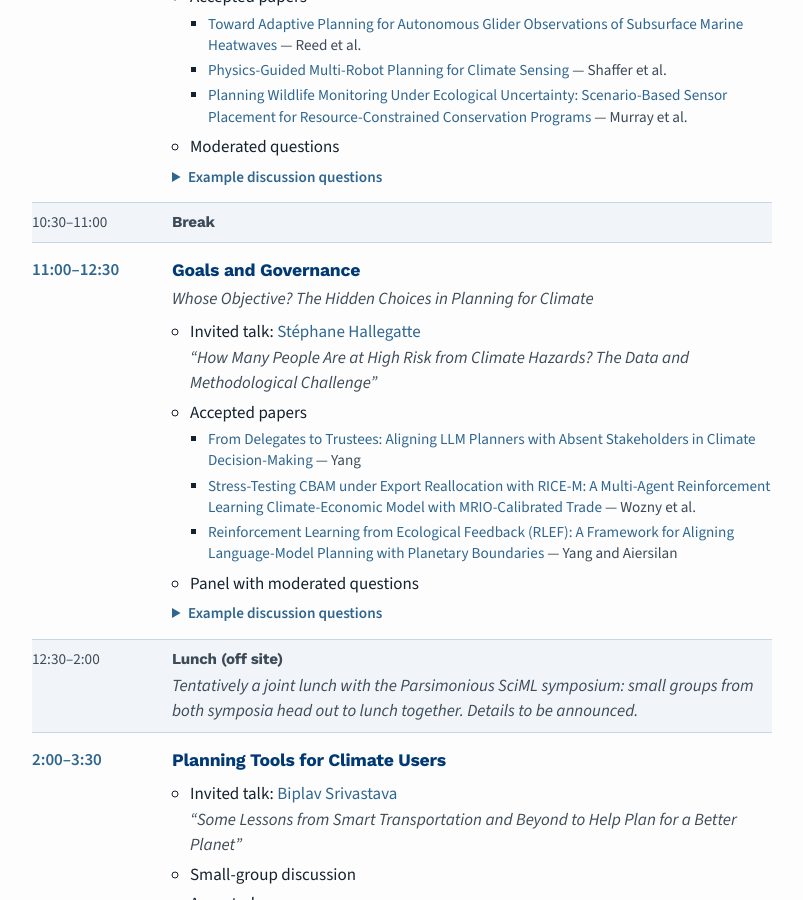
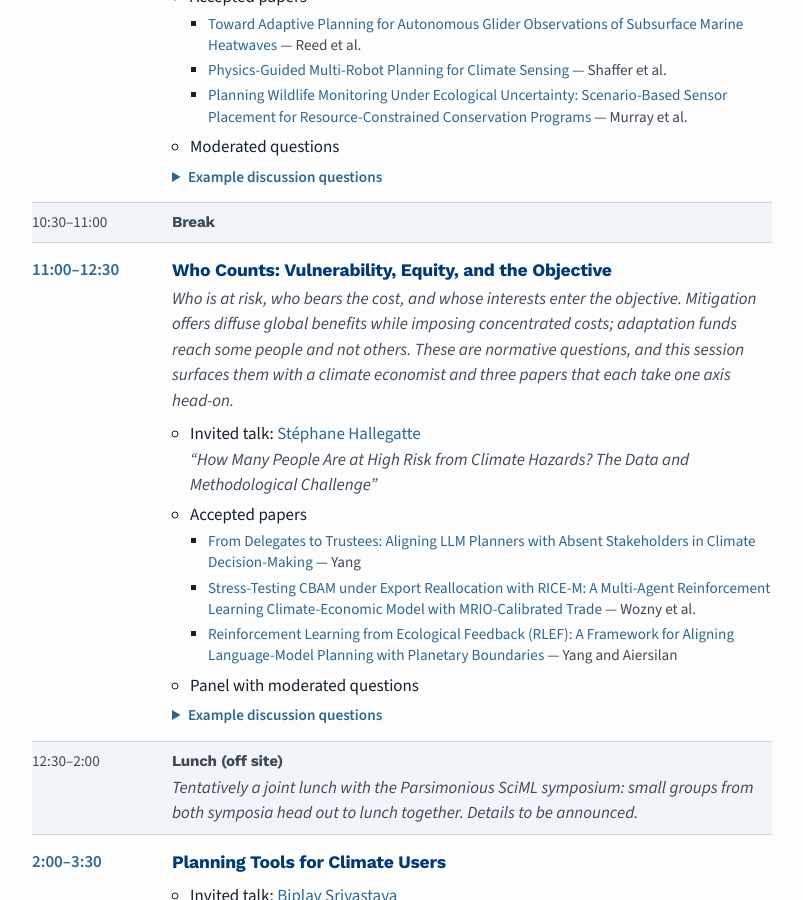
Before and after one commit to plan4planet/plan4planet.github.io, a Jekyll site: the page built from pages/schedule.md, in a window 1280 px wide and 900 px high, scrolled down 2286 px. Shown: the whole window, without its empty margins (238-1041 px from the left). Built offline with Jekyll 4.4.1, drawn with Linux system fonts in a browser that asks for light colours; nearby versions of some CDN libraries.

Commit message:
content: update session title for Stephane's talk

```diff
--- a/_data/schedule.yml
+++ b/_data/schedule.yml
@@ -112,8 +112,8 @@
     - time: 10:30–11:00
       title: Break
     - time: 11:00–12:30
-      title: Goals and Governance
-      subtitle: "Whose Objective? The Hidden Choices in Planning for Climate"
+      title: "Who Counts: Vulnerability, Equity, and the Objective"
+      subtitle: "Who is at risk, who bears the cost, and whose interests enter the objective. Mitigation offers diffuse global benefits while imposing concentrated costs; adaptation funds reach some people and not others. These are normative questions, and this session surfaces them with a climate economist and three papers that each take one axis head-on."
       items:
         - label: Invited talk
           speaker: Stéphane Hallegatte
```
